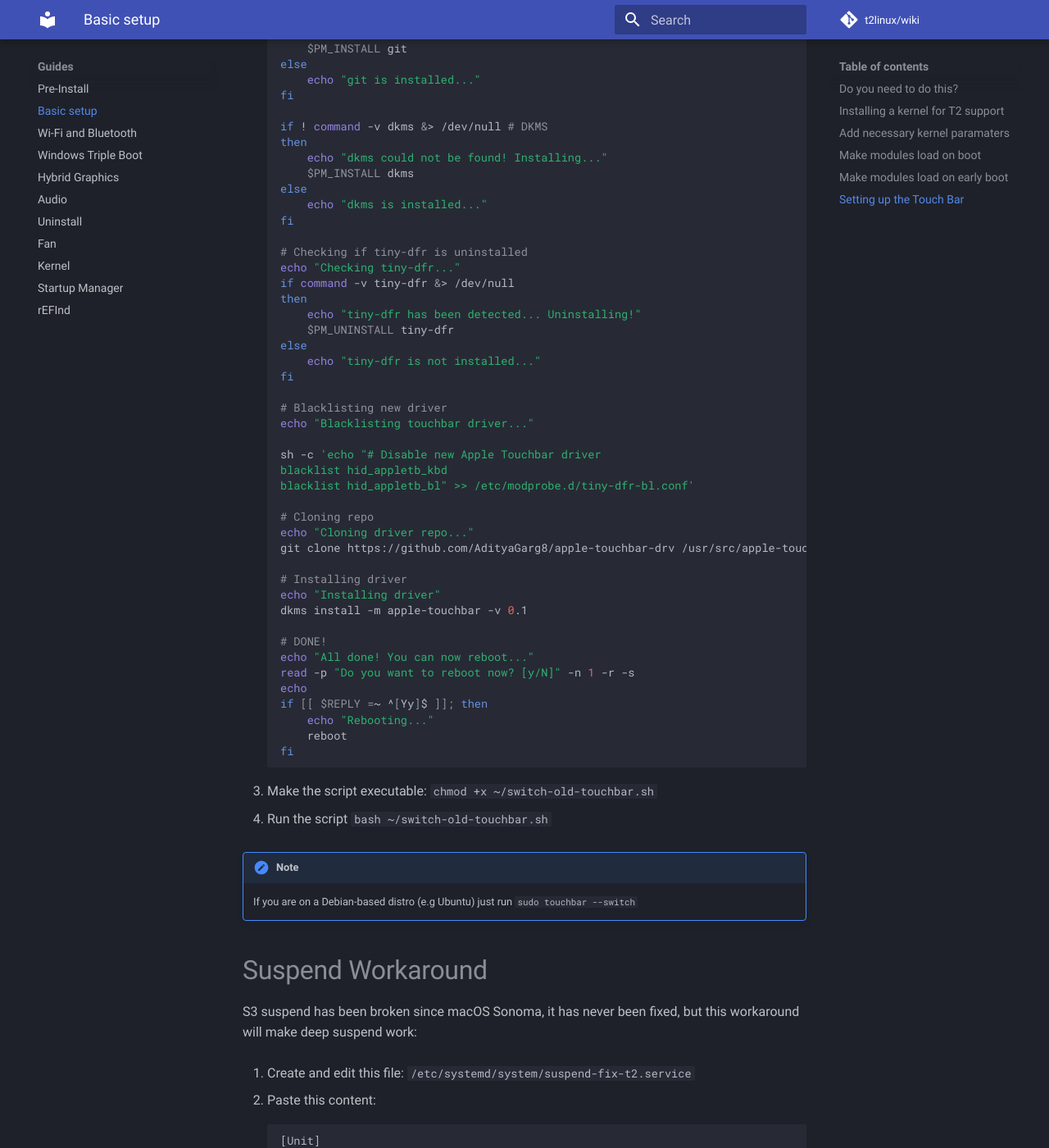
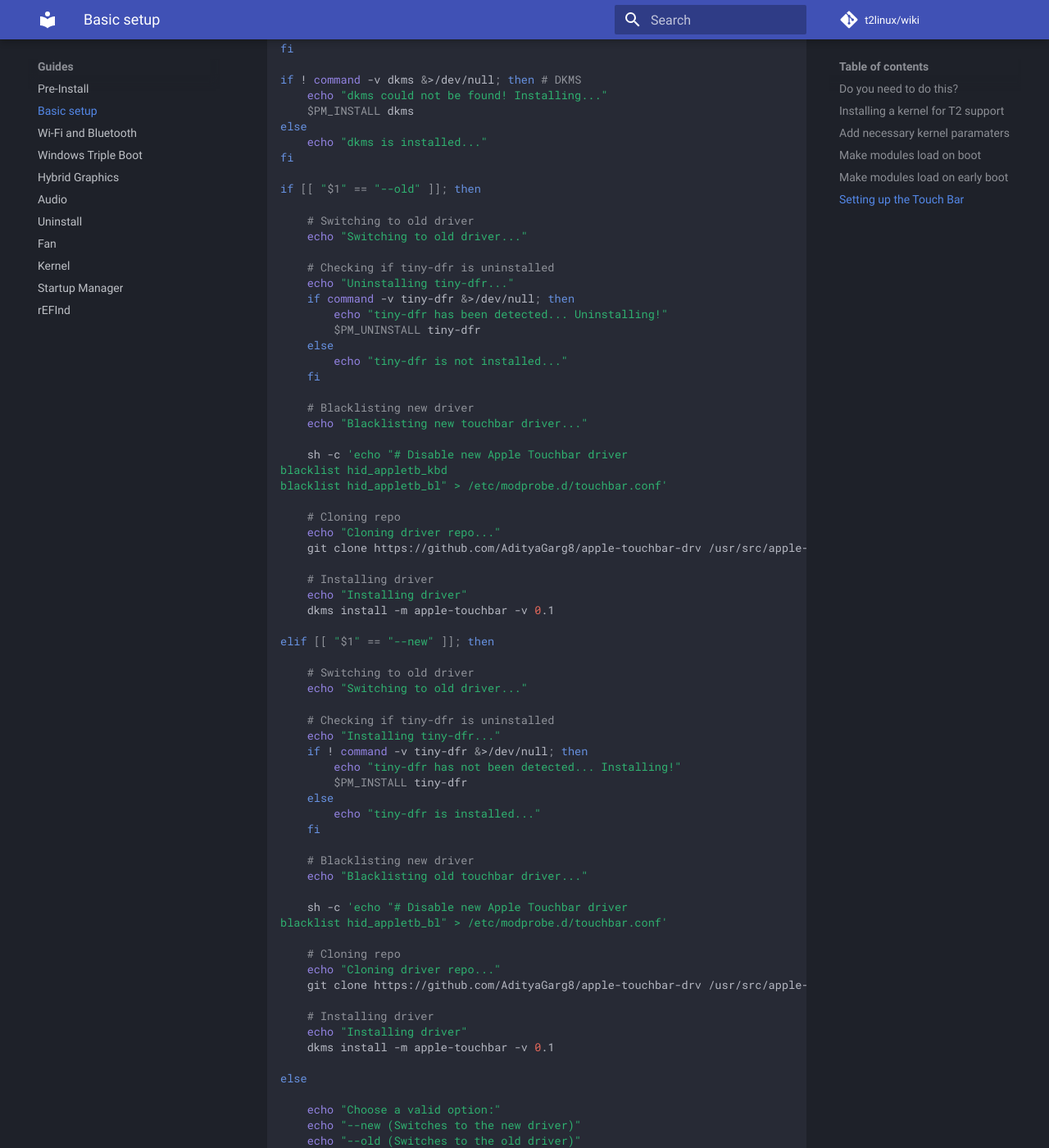
Before and after one commit to t2linux/wiki, an MkDocs documentation site: the page built from docs/guides/postinstall.md, in a window 1280 px wide and 1400 px high, scrolled down 5730 px. Shown: the whole window at 82% size. Built offline with MkDocs 1.6.1 and Material for MkDocs 9.7.7, drawn with Linux system fonts in a browser that asks for light colours; comment, search, counter and statistics services are not loaded; some of the changed text lies outside the part shown.

Commit message:
Update postinstall.md
Added option to revert changes

````diff
--- a/docs/guides/postinstall.md
+++ b/docs/guides/postinstall.md
@@ -146,22 +146,22 @@ Please note that this internal ethernet interface is required for various servic
 
 Some users want to use `apple-touchbar` driver instead of `tiny-dfr`, here's how to do so:
 
-1. Create and edit the script file: `~/switch-old-touchbar.sh`
+1. Create and edit the script file: `switch-touchbar-drv.sh`
 
 2. Paste this content:
 
     ```bash
     #!/bin/bash
 
-    # Checking if root
-    if [ "$EUID" -ne 0 ]
-      then echo "Please run as root"
-      exit 1
+    # Switching to root
+    sudo $0
+
+    if [ "$EUID" -ne 0 ]; then
+        exit 1
     fi
 
     # Checking if on Debian-based OS
-    if apt --help >/dev/null 2>&1
-    then
+    if apt --help >/dev/null 2>&1; then
         echo "Debian-based distros should not use this script..."
         echo "Use 'sudo touchbar --switch' instead!"
         exit 0
@@ -169,11 +169,9 @@ Some users want to use `apple-touchbar` driver instead of `tiny-dfr`, here's how
 
     # Setting right package manager
     get_package_manager() {
-        if command -v pacman &> /dev/null
-        then
+        if command -v pacman &>/dev/null; then
             echo "pacman"
-        elif command -v dnf &> /dev/null
-        then
+        elif command -v dnf &>/dev/null; then
             echo "dnf"
         else
             echo "NONE"
@@ -182,23 +180,23 @@ Some users want to use `apple-touchbar` driver instead of `tiny-dfr`, here's how
 
     pm_install() {
         case "$1" in
-            "pacman")
-                echo "$1 -Sy"
-                ;;
-            "dnf")
-                echo "$1 install"
-                ;;
+        "pacman")
+            echo "$1 -Sy"
+            ;;
+        "dnf")
+            echo "$1 install"
+            ;;
         esac
     }
 
     pm_uninstall() {
         case "$1" in
-            "pacman")
-                echo "$1 -Rnsu"
-                ;;
-            "dnf")
-                echo "$1 remove"
-                ;;
+        "pacman")
+            echo "$1 -Rnsu"
+            ;;
+        "dnf")
+            echo "$1 remove"
+            ;;
         esac
     }
 
@@ -207,7 +205,7 @@ Some users want to use `apple-touchbar` driver instead of `tiny-dfr`, here's how
     if [[ "$PM" == "NONE" ]]; then
         echo "No valid package manager has been found..."
         echo "Exiting!"
-        exit 1;
+        exit 1
     else
         echo "Found package maanger: $PM"
     fi
@@ -218,46 +216,85 @@ Some users want to use `apple-touchbar` driver instead of `tiny-dfr`, here's how
     # Checking dependencies
     echo "Cheking dependencies..."
 
-    if ! command -v git &> /dev/null # GIT
-    then
+    if ! command -v git &>/dev/null; then # GIT
         echo "git could not be found! Installing..."
         $PM_INSTALL git
     else
         echo "git is installed..."
     fi
 
-    if ! command -v dkms &> /dev/null # DKMS
-    then
+    if ! command -v dkms &>/dev/null; then # DKMS
         echo "dkms could not be found! Installing..."
         $PM_INSTALL dkms
     else
         echo "dkms is installed..."
     fi
 
-    # Checking if tiny-dfr is uninstalled
-    echo "Checking tiny-dfr..."
-    if command -v tiny-dfr &> /dev/null
-    then
-        echo "tiny-dfr has been detected... Uninstalling!"
-        $PM_UNINSTALL tiny-dfr
+    if [[ "$1" == "--old" ]]; then
+
+        # Switching to old driver
+        echo "Switching to old driver..."
+
+        # Checking if tiny-dfr is uninstalled
+        echo "Uninstalling tiny-dfr..."
+        if command -v tiny-dfr &>/dev/null; then
+            echo "tiny-dfr has been detected... Uninstalling!"
+            $PM_UNINSTALL tiny-dfr
+        else
+            echo "tiny-dfr is not installed..."
+        fi
+
+        # Blacklisting new driver
+        echo "Blacklisting new touchbar driver..."
+
+        sh -c 'echo "# Disable new Apple Touchbar driver
+    blacklist hid_appletb_kbd
+    blacklist hid_appletb_bl" > /etc/modprobe.d/touchbar.conf'
+
+        # Cloning repo
+        echo "Cloning driver repo..."
+        git clone https://github.com/AdityaGarg8/apple-touchbar-drv /usr/src/apple-touchbar-0.1
+
+        # Installing driver
+        echo "Installing driver"
+        dkms install -m apple-touchbar -v 0.1
+
+    elif [[ "$1" == "--new" ]]; then
+
+        # Switching to old driver
+        echo "Switching to old driver..."
+
+        # Checking if tiny-dfr is uninstalled
+        echo "Installing tiny-dfr..."
+        if ! command -v tiny-dfr &>/dev/null; then
+            echo "tiny-dfr has not been detected... Installing!"
+            $PM_INSTALL tiny-dfr
+        else
+            echo "tiny-dfr is installed..."
+        fi
+
+        # Blacklisting new driver
+        echo "Blacklisting old touchbar driver..."
+
+        sh -c 'echo "# Disable new Apple Touchbar driver
+    blacklist hid_appletb_bl" > /etc/modprobe.d/touchbar.conf'
+
+        # Cloning repo
+        echo "Cloning driver repo..."
+        git clone https://github.com/AdityaGarg8/apple-touchbar-drv /usr/src/apple-touchbar-0.1
+
+        # Installing driver
+        echo "Installing driver"
+        dkms install -m apple-touchbar -v 0.1
+
     else
-        echo "tiny-dfr is not installed..."
+
+        echo "Choose a valid option:"
+        echo "--new (Switches to the new driver)"
+        echo "--old (Switches to the old driver)"
+        exit 1
+
     fi
-
-    # Blacklisting new driver
-    echo "Blacklisting touchbar driver..."
-
-    sh -c 'echo "# Disable new Apple Touchbar driver
-    blacklist hid_appletb_kbd
-    blacklist hid_appletb_bl" >> /etc/modprobe.d/tiny-dfr-bl.conf'
-
-    # Cloning repo
-    echo "Cloning driver repo..."
-    git clone https://github.com/AdityaGarg8/apple-touchbar-drv /usr/src/apple-touchbar-0.1
-
-    # Installing driver
-    echo "Installing driver"
-    dkms install -m apple-touchbar -v 0.1
 
     # DONE!
     echo "All done! You can now reboot..."
@@ -269,12 +306,15 @@ Some users want to use `apple-touchbar` driver instead of `tiny-dfr`, here's how
     fi
     ```
 
-3. Make the script executable: `chmod +x ~/switch-old-touchbar.sh`
+3. Make the script executable: `chmod +x switch-touchbar-drv.sh`
 
-4. Run the script `bash ~/switch-old-touchbar.sh`
+4. Run the script `./switch-touchbar-drv.sh --old`
 
 !!! note
     If you are on a Debian-based distro (e.g Ubuntu) just run `sudo touchbar --switch`
+
+!!! note
+    If you want to revert changes run `./switch-touchbar-drv.sh --new`
 
 # Suspend Workaround
 
````
